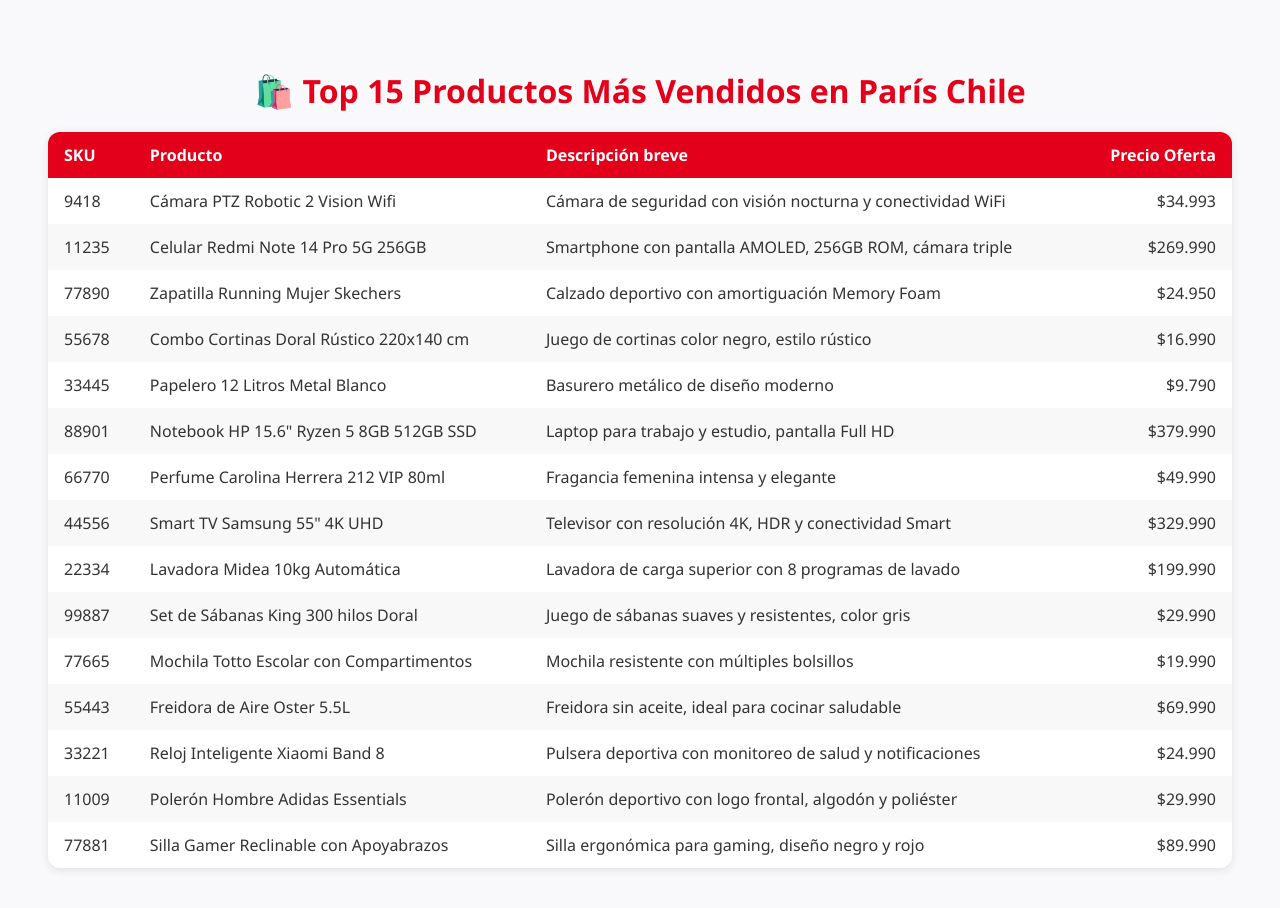
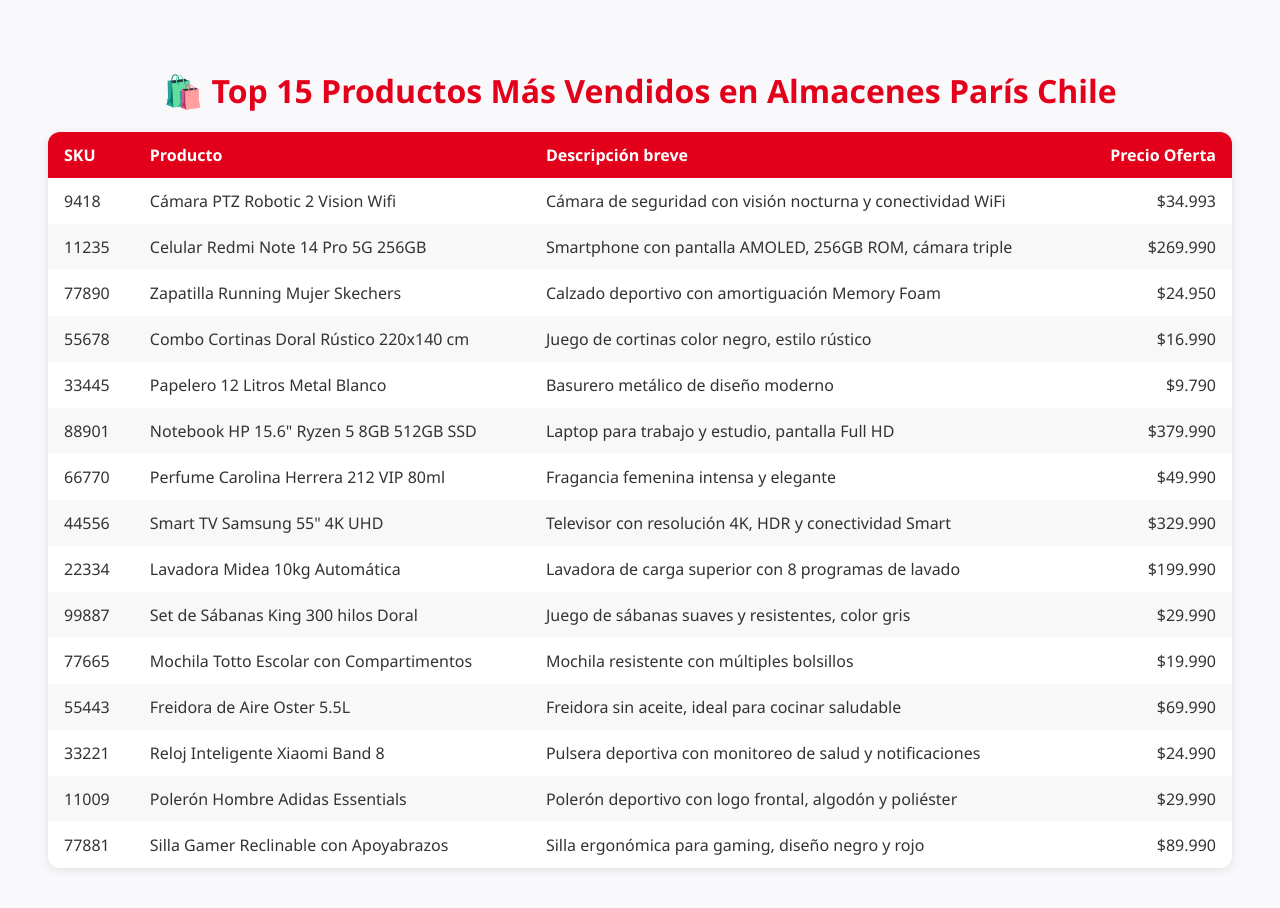
Before and after one commit to emanuelB1/alamecenes_paris, a plain HTML site: page index.html in a window 1280 px wide. Drawn offline with Linux system fonts and the light colour scheme.

Commit message:
Update index.html

```diff
--- a/index.html
+++ b/index.html
@@ -42,7 +42,7 @@
 </style>
 </head>
 <body>
-  <h1>🛍️ Top 15 Productos Más Vendidos en París Chile</h1>
+  <h1>🛍️ Top 15 Productos Más Vendidos en Almacenes París Chile</h1>
   <table>
     <thead>
       <tr>
```
